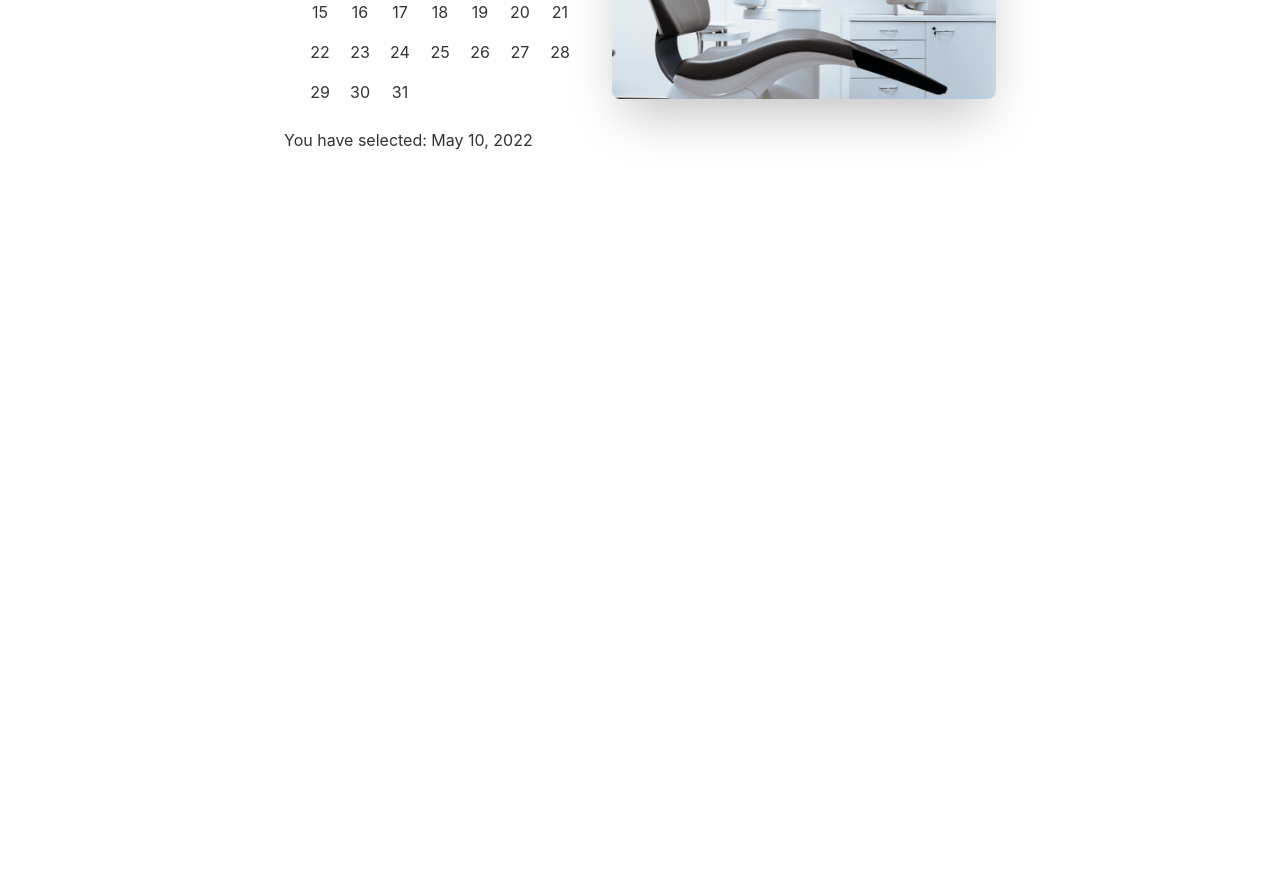
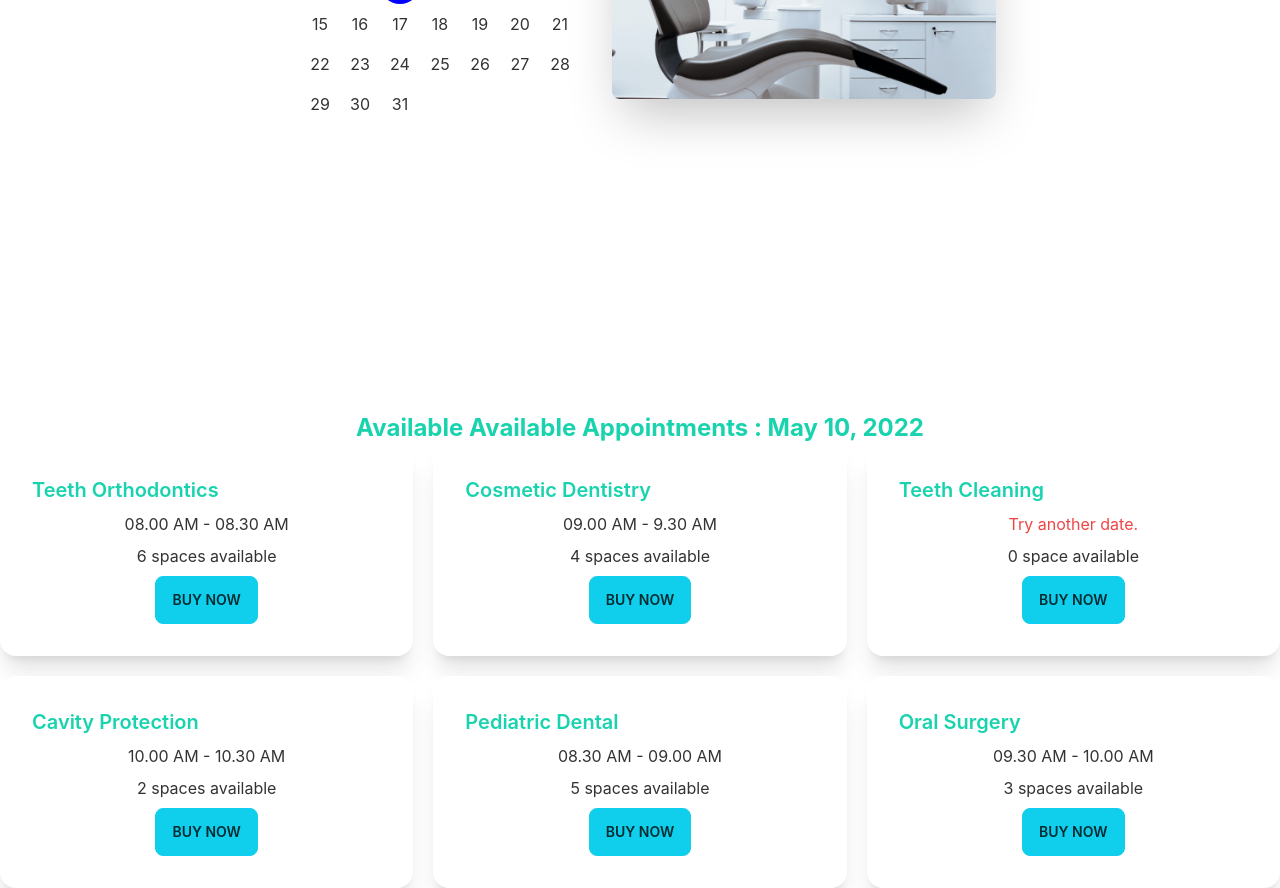
Before and after one commit to parthomalo/doctors-portal-cliend, a React (Create React App) app: page /appointment in a window 1280 px wide. Shown: the part 480-1368 px from the top of the page. Before the commit the page ends 864 px from the top, so only its background shows below. Built offline with nearby package versions, Linux system fonts and the light colour scheme.

Commit message:
added service

```diff
--- /dev/null
+++ b/public/services.json
@@ -0,0 +1,57 @@
+[
+    {
+      "_id": 1,
+      "name": "Teeth Orthodontics",
+      "slots": [
+        "08.00 AM - 08.30 AM",
+        "08.30 AM - 09.00 AM",
+        "09.00 AM - 9.30 AM",
+        "09.30 AM - 10.00 AM",
+        "10.00 AM - 10.30 AM",
+        "10.30 AM - 11.00 AM"
+      ]
+    },
+    {
+      "_id": 2,
+      "name": "Cosmetic Dentistry",
+      "slots": [
+        "09.00 AM - 9.30 AM",
+        "09.30 AM - 10.00 AM",
+        "10.00 AM - 10.30 AM",
+        "10.30 AM - 11.00 AM"
+      ]
+    },
+    {
+      "_id": 3,
+      "name": "Teeth Cleaning",
+      "slots": []
+    },
+    {
+      "_id": 4,
+      "name": "Cavity Protection",
+      "slots": [
+        "10.00 AM - 10.30 AM",
+        "10.30 AM - 11.00 AM"
+      ]
+    },
+    {
+      "_id": 5,
+      "name": "Pediatric Dental",
+      "slots": [
+        "08.30 AM - 09.00 AM",
+        "09.00 AM - 9.30 AM",
+        "09.30 AM - 10.00 AM",
+        "10.00 AM - 10.30 AM",
+        "10.30 AM - 11.00 AM"
+      ]
+    },
+    {
+      "_id": 6,
+      "name": "Oral Surgery",
+      "slots": [
+        "09.30 AM - 10.00 AM",
+        "10.00 AM - 10.30 AM",
+        "10.30 AM - 11.00 AM"
+      ]
+    }
+  ]
--- a/src/Pages/Appointments/Appointment.js
+++ b/src/Pages/Appointments/Appointment.js
@@ -1,11 +1,16 @@
-import React from 'react';
+import React, { useState } from 'react';
+
 import AppointmentBanar from './AppointmentBanar';
+import AvailableAppointment from './AvailableAppointment';
 
 const Appointment = () => {
+   const [date, setDate] = useState(new Date());
+
     return (
         <div>
+            <AppointmentBanar date={date} setDate= {setDate} ></AppointmentBanar>
+            <AvailableAppointment date={ date}></AvailableAppointment>
 
-            <AppointmentBanar></AppointmentBanar>
         </div>
     );
 };
--- a/src/Pages/Appointments/AppointmentBanar.js
+++ b/src/Pages/Appointments/AppointmentBanar.js
@@ -1,21 +1,19 @@
-import React, { useState } from 'react';
 import chair from '../../assets/images/chair.png'
 import { DayPicker } from 'react-day-picker';
 import 'react-day-picker/dist/style.css';
-import { format } from 'date-fns';
-const AppointmentBanar = () => {
-    const [data, setDate] = useState(new Date())
+
+const AppointmentBanar = ({date, setDate}) => {
     return (
-        <div class="hero min-h-screen ">
-            <div class="hero-content flex-col lg:flex-row-reverse">
-                <img src={chair} class="max-w-sm rounded-lg shadow-2xl" alt='' />
+        <div className="hero min-h-screen ">
+            <div className="hero-content flex-col lg:flex-row-reverse">
+                <img src={chair} className="max-w-sm rounded-lg shadow-2xl" alt='' />
                 <div>
                     <DayPicker
 
                         mode="single"
-                        selected={data}
+                        selected={date}
                         onSelect={setDate} />
-                        <p>You have selected: {format(data, 'PP')}</p>
+
                 </div>
             </div>
         </div>
--- /dev/null
+++ b/src/Pages/Appointments/AvailableAppointment.js
@@ -0,0 +1,32 @@
+import { format } from 'date-fns';
+import React, { useEffect, useState } from 'react';
+import Service from './Service';
+
+const AvailableAppointment = ({ date }) => {
+    const [service, setService] = useState([])
+
+    useEffect(() => {
+        fetch('services.json')
+            .then(res => res.json())
+            .then(data => setService(data))
+    }, [])
+
+    return (
+        <div className='mt-7'>
+            <div>
+                <h4 className='text-secondary font-bold text-center text-2xl'>Available Available Appointments : {format(date, 'PP')} </h4>
+            </div>
+            <div className='grid sm:grid-cols-1 md:grid-cols-2 lg:grid-cols-3 gap-5'>
+                {
+                    service.map(service => <Service
+                    key={service._id}
+                    service={service}
+                    ></Service>)
+                }
+            </div>
+        </div>
+
+    );
+};
+
+export default AvailableAppointment;
--- /dev/null
+++ b/src/Pages/Appointments/Service.js
@@ -0,0 +1,24 @@
+import React from 'react';
+
+const Service = ({service}) => {
+    const {name, slots} = service;
+    return (
+        <div class="card bg-base-100 shadow-xl">
+            <div class="card-body text-center">
+                <h2 class="card-title text-secondary text-xl text-center">{name}</h2>
+                <p>
+                    {slots.length>0
+                    ? <span>{slots[0]}</span>:
+                    <span className='text-red-500'>Try another date.</span>
+                    }
+                </p>
+                <p>{slots.length} {slots.length>1 ? 'spaces' : 'space'} available</p>
+                <div class="card-actions justify-center">
+                    <button class="btn btn-primary">Buy Now</button>
+                </div>
+            </div>
+        </div>
+    );
+};
+
+export default Service;
```
